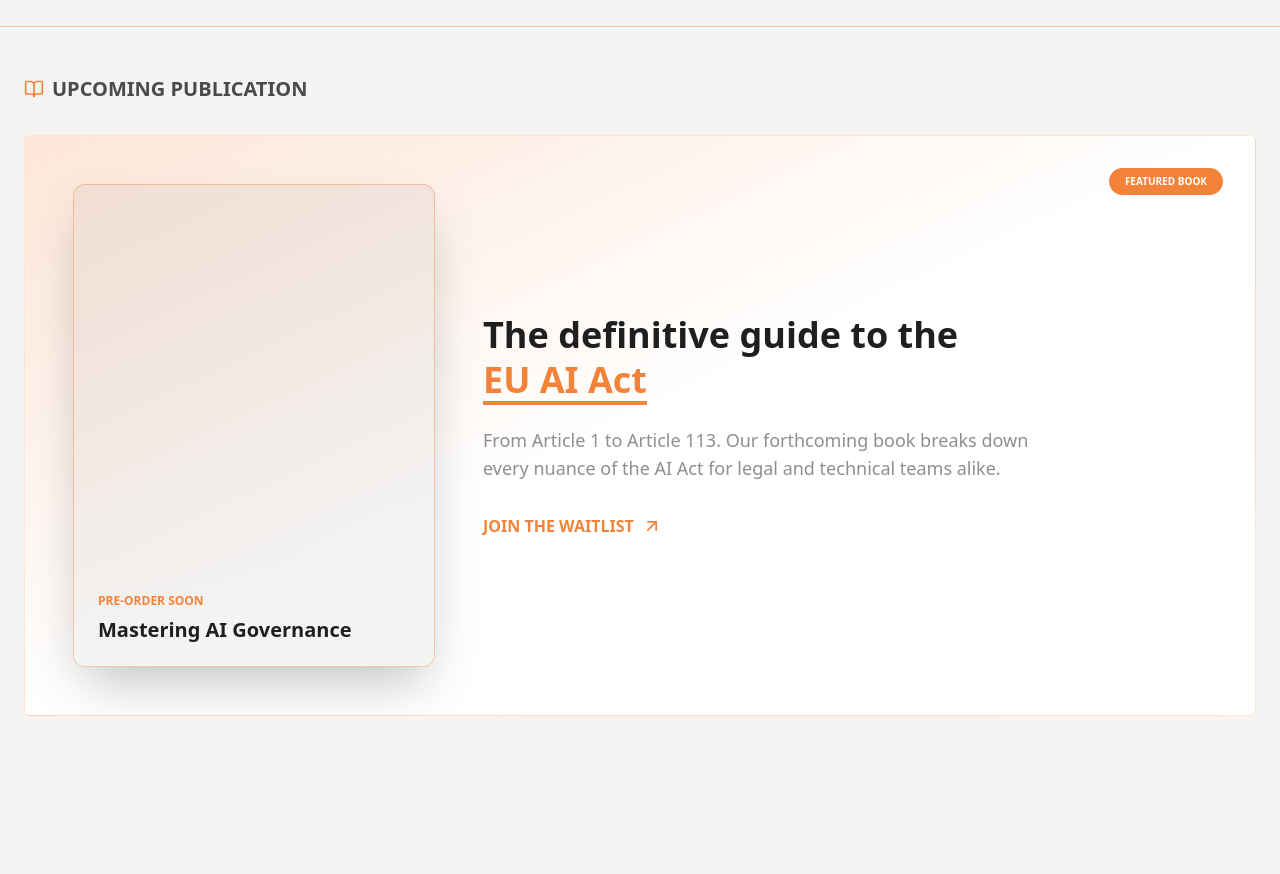
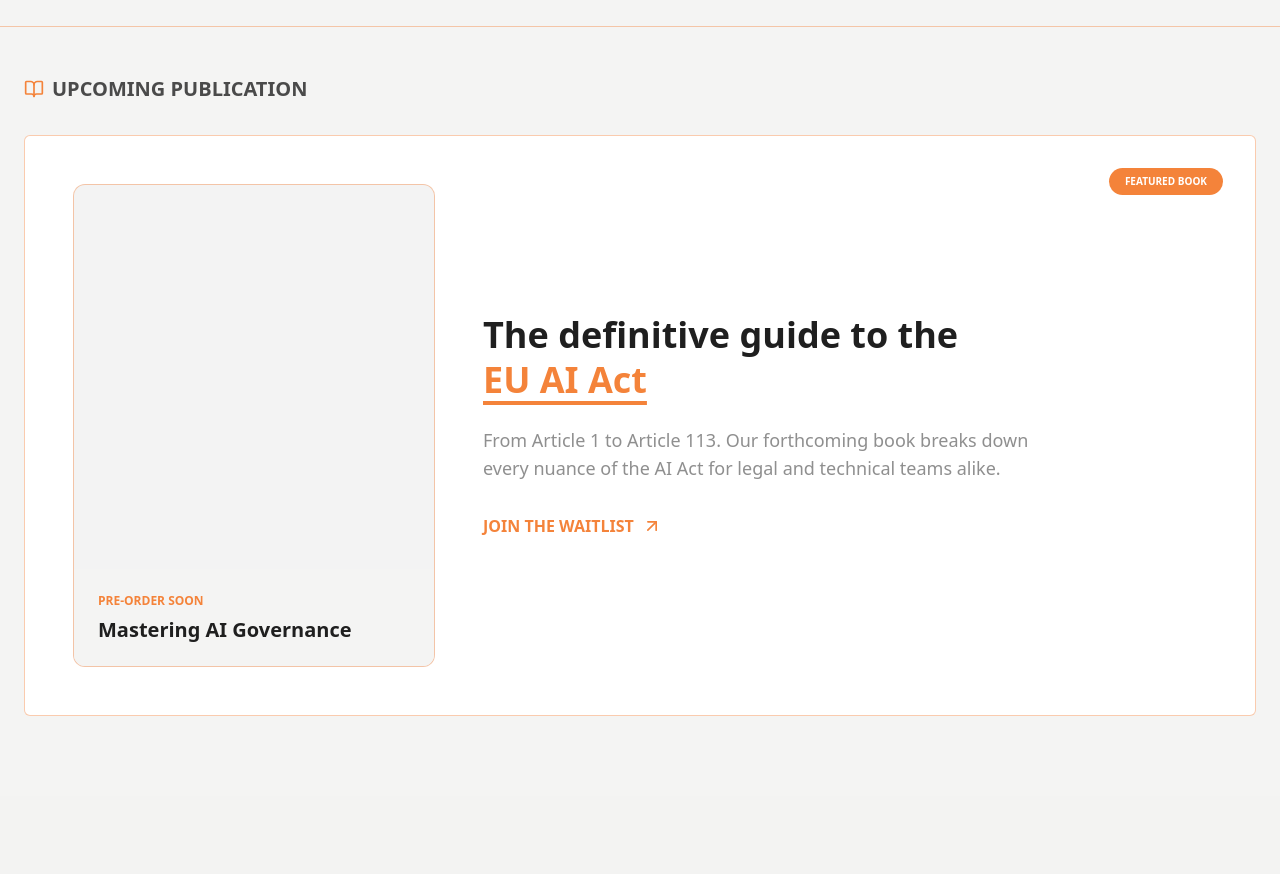
Before and after one commit to ziakn/aipurview, a Next.js app: page /resources in a window 1280 px wide. Shown: the part 320-1194 px from the top of the page. Built offline with nearby package versions, Linux system fonts and the light colour scheme.

Commit message:
n-changes

```diff
--- a/src/app/contact/page.tsx
+++ b/src/app/contact/page.tsx
@@ -58,8 +58,6 @@ const ContactPage = () => {
                         {/* Contact Form */}
                         <div className="lg:w-2/3">
                             <div className="glass-card p-12 border-card-border relative overflow-hidden">
-                                <div className="absolute top-0 right-0 w-64 h-64 bg-neon-blue/5 rounded-full blur-[100px] -mr-32 -mt-32" />
-
                                 <form className="relative z-10 space-y-8">
                                     <div className="grid grid-cols-1 md:grid-cols-2 gap-8">
                                         <div className="space-y-2">
--- a/src/app/privacy/page.tsx
+++ b/src/app/privacy/page.tsx
@@ -40,8 +40,7 @@ const PrivacyPage = () => {
 
             {/* Premium Header */}
             <section className="pt-48 pb-24 relative overflow-hidden border-b border-card-border">
-                <div className="absolute inset-0 bg-[url('/grid.svg')] opacity-[0.05] dark:opacity-[0.02]" />
-                <div className="absolute top-0 left-1/2 -translate-x-1/2 w-full h-full bg-[radial-gradient(circle_at_center,rgba(0,194,255,0.05)_0%,transparent_100%)]" />
+                <div className="absolute inset-0 bg-[url('/grid.svg')] opacity-[0.03] dark:opacity-[0.02]" />
 
                 <div className="container mx-auto px-6 relative z-10">
                     <motion.div
@@ -55,7 +54,7 @@ const PrivacyPage = () => {
                         </div>
                         <h1 className="text-5xl md:text-7xl font-black mb-8 leading-tight">
                             Privacy <br />
-                            <span className="bg-gradient-to-r from-neon-blue to-neon-purple bg-clip-text text-transparent">Policy</span>
+                            <span className="text-neon-blue">Policy</span>
                         </h1>
                         <p className="text-foreground/50 text-xl leading-relaxed">
                             How we handle professional intelligence in the era of automated governance.
--- a/src/app/resources/page.tsx
+++ b/src/app/resources/page.tsx
@@ -85,15 +85,15 @@ const ResourcesPage = () => {
                     <BookOpen className="w-5 h-5 text-neon-blue" />
                     <h2 className="text-xl font-bold uppercase tracking-[0] text-foreground/80">Upcoming Publication</h2>
                 </div>
-                <div className="glass-card p-12 bg-gradient-to-br from-neon-blue/20 via-transparent to-transparent flex flex-col md:flex-row items-center gap-12 border-neon-blue/20 relative overflow-hidden group">
+                <div className="glass-card p-12 flex flex-col md:flex-row items-center gap-12 border-card-border relative overflow-hidden group">
                     <div className="absolute top-0 right-0 p-8">
                         <div className="px-4 py-1.5 bg-neon-blue text-white text-[10px] font-black uppercase tracking-[0] rounded-full">
                             Featured Book
                         </div>
                     </div>
                     <div className="md:w-1/3">
-                        <div className="aspect-[3/4] bg-foreground/5 border border-card-border rounded-xl shadow-2xl relative overflow-hidden group-hover:rotate-2 transition-transform duration-500">
-                            <div className="absolute bottom-0 left-0 right-0 p-6 bg-gradient-to-t from-background to-transparent">
+                        <div className="aspect-[3/4] bg-foreground/5 border border-card-border rounded-xl relative overflow-hidden">
+                            <div className="absolute bottom-0 left-0 right-0 p-6 bg-background">
                                 <p className="text-xs font-bold text-neon-blue uppercase tracking-[0] mb-2">Pre-Order Soon</p>
                                 <h3 className="text-xl font-bold leading-tight text-foreground">Mastering AI Governance</h3>
                             </div>
--- a/src/app/terms-of-use/page.tsx
+++ b/src/app/terms-of-use/page.tsx
@@ -40,8 +40,7 @@ const TermsPage = () => {
 
             {/* Premium Header */}
             <section className="pt-48 pb-24 relative overflow-hidden border-b border-card-border">
-                <div className="absolute inset-0 bg-[url('/grid.svg')] opacity-[0.05] dark:opacity-[0.02]" />
-                <div className="absolute top-0 left-1/2 -translate-x-1/2 w-full h-full bg-[radial-gradient(circle_at_center,rgba(46,204,113,0.05)_0%,transparent_100%)]" />
+                <div className="absolute inset-0 bg-[url('/grid.svg')] opacity-[0.03] dark:opacity-[0.02]" />
 
                 <div className="container mx-auto px-6 relative z-10">
                     <motion.div
@@ -55,7 +54,7 @@ const TermsPage = () => {
                         </div>
                         <h1 className="text-5xl md:text-7xl font-black mb-8 leading-tight">
                             Terms of <br />
-                            <span className="bg-gradient-to-r from-neon-green to-neon-blue bg-clip-text text-transparent">Use</span>
+                            <span className="text-neon-green">Use</span>
                         </h1>
                         <p className="text-foreground/50 text-xl leading-relaxed">
                             The legal foundation for elite AI security consulting and digital engagement.
--- a/src/components/layout/Navbar.tsx
+++ b/src/components/layout/Navbar.tsx
@@ -27,7 +27,7 @@ const Navbar = () => {
 
     return (
         <nav
-            className={`fixed left-0 right-0 top-0 z-50 border-b border-card-border bg-background/95 transition-all duration-200 ${isScrolled ? "py-3 shadow-sm" : "py-4"
+            className={`fixed left-0 right-0 top-0 z-50 border-b border-card-border bg-background/95 transition-all duration-200 ${isScrolled ? "py-3" : "py-4"
                 }`}
         >
             <div className="mx-auto flex max-w-[1600px] items-center justify-between px-5 md:px-10 xl:px-16">
--- a/src/components/ui/ThemeToggle.tsx
+++ b/src/components/ui/ThemeToggle.tsx
@@ -25,7 +25,7 @@ export function ThemeToggle() {
             aria-label="Toggle theme"
         >
             <motion.div
-                className="w-5 h-5 rounded-full bg-background flex items-center justify-center shadow-sm z-10"
+                className="w-5 h-5 rounded-full bg-background flex items-center justify-center z-10"
                 initial={false}
                 animate={{
                     x: isDark ? 28 : 0,
```
